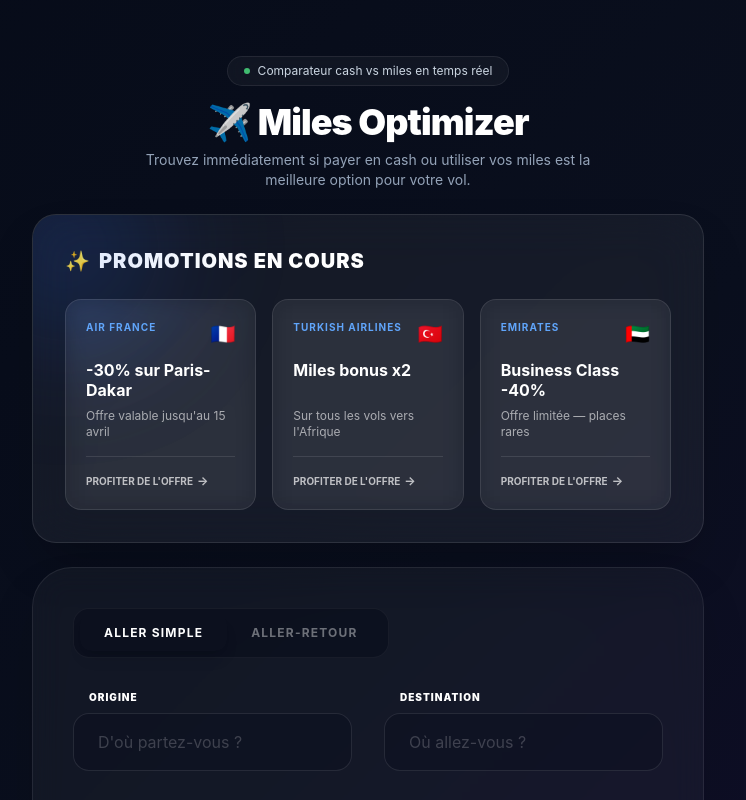
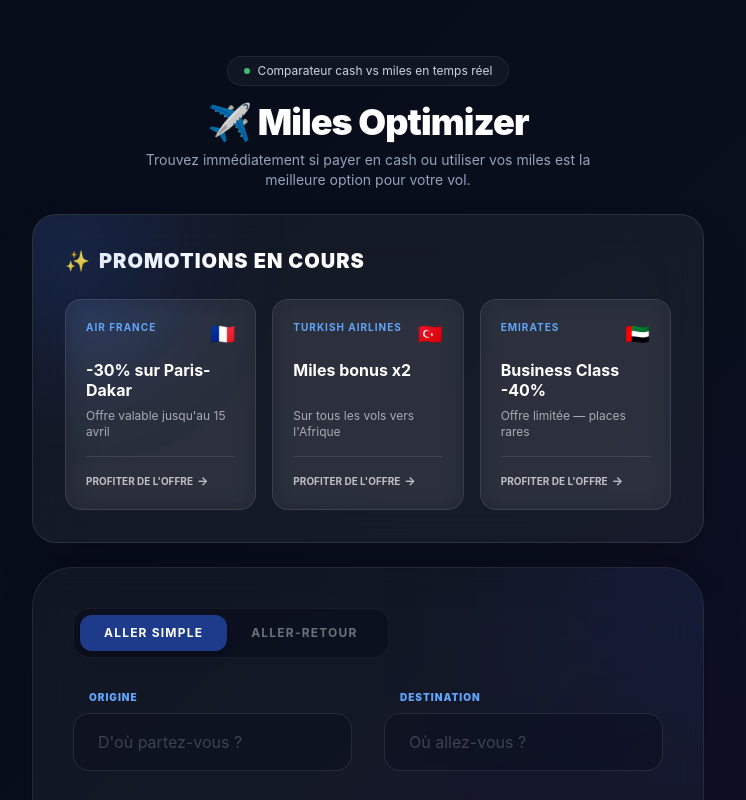
Before and after one commit to elzzoo/miles-optimizer-nextjs, a Next.js app: page / in a window 1280 px wide. Shown: the top 800 px of the page, without its empty margins (272-1018 px from the left). Built offline with nearby package versions, Linux system fonts and the light colour scheme.

Commit message:
Add missing navy color shades (300, 400, 500, 600) to Tailwind config

```diff
--- a/tailwind.config.ts
+++ b/tailwind.config.ts
@@ -13,13 +13,17 @@
           900: "#0a0f1e",
           800: "#0f172a",
           700: "#1e293b",
+          600: "#1e3a8a",
+          500: "#2563eb",
+          400: "#60a5fa",
+          300: "#93c5fd",
         },
       },
       fontFamily: {
         sans: ["Inter", "sans-serif"],
       },
     },
-      },
+  },
 };
 
 export default config;
```
